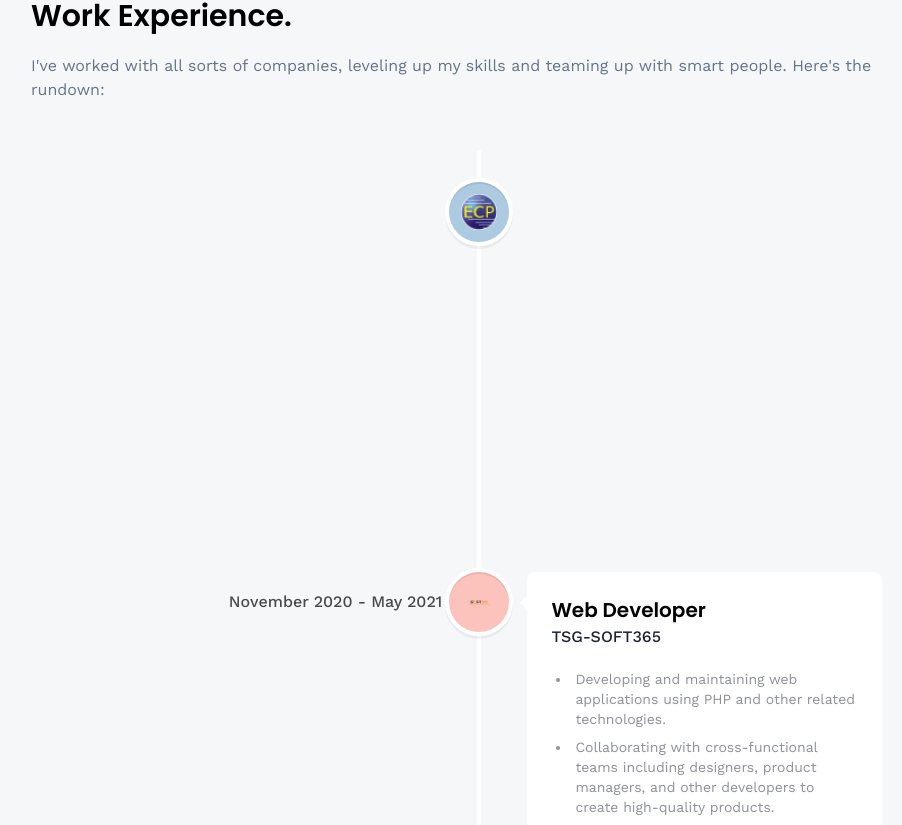
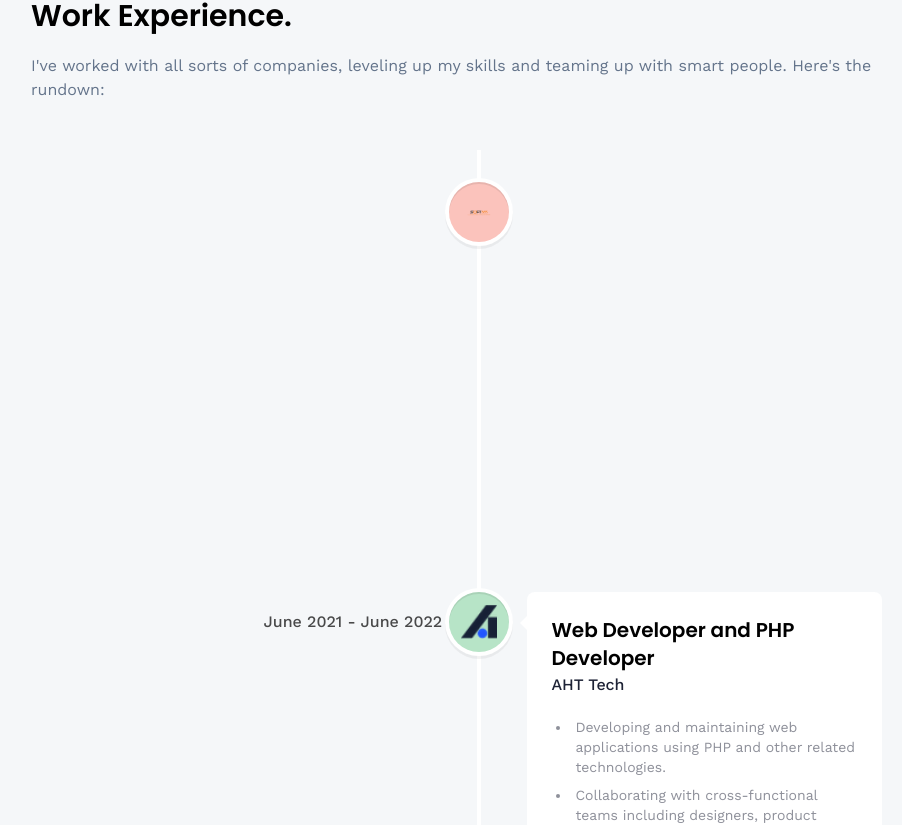
Before and after one commit to huyduc1602/hoanghuyduc, a React (Vite) app: page /about in a window 1280 px wide. Shown: the part 842-1667 px from the top of the page, without its empty margins (161-1063 px from the left). Built offline with nearby package versions, Linux system fonts and the light colour scheme; no server answers.

Commit message:
Update about page

```diff
--- a/src/constants/index.js
+++ b/src/constants/index.js
@@ -134,24 +134,24 @@ export const skills = [
 ];
 
 export const experiences = [
-    {
-        title: "Web Developer",
-        company_name: "ECP",
-        icon: ecp,
-        iconBg: "#accbe1",
-        date: "June 2020 - November 2020",
-        points: [
-            "Programming websites with PHP language and create landing pages",
-            "Collaborating with cross-functional teams including designers, product managers, and other developers to create high-quality products.",
-            "Implementing responsive design and ensuring cross-browser compatibility.",
-        ],
-    },
+    // {
+    //     title: "Web Developer",
+    //     company_name: "ECP",
+    //     icon: ecp,
+    //     iconBg: "#accbe1",
+    //     date: "June 2020 - November 2020",
+    //     points: [
+    //         "Programming websites with PHP language and create landing pages",
+    //         "Collaborating with cross-functional teams including designers, product managers, and other developers to create high-quality products.",
+    //         "Implementing responsive design and ensuring cross-browser compatibility.",
+    //     ],
+    // },
     {
         title: "Web Developer",
         company_name: "TSG-SOFT365",
         icon: tsg,
         iconBg: "#fbc3bc",
-        date: "November 2020 - May 2021",
+        date: "June 2020 - May 2021",
         points: [
             "Developing and maintaining web applications using PHP and other related technologies.",
             "Collaborating with cross-functional teams including designers, product managers, and other developers to create high-quality products.",
```
